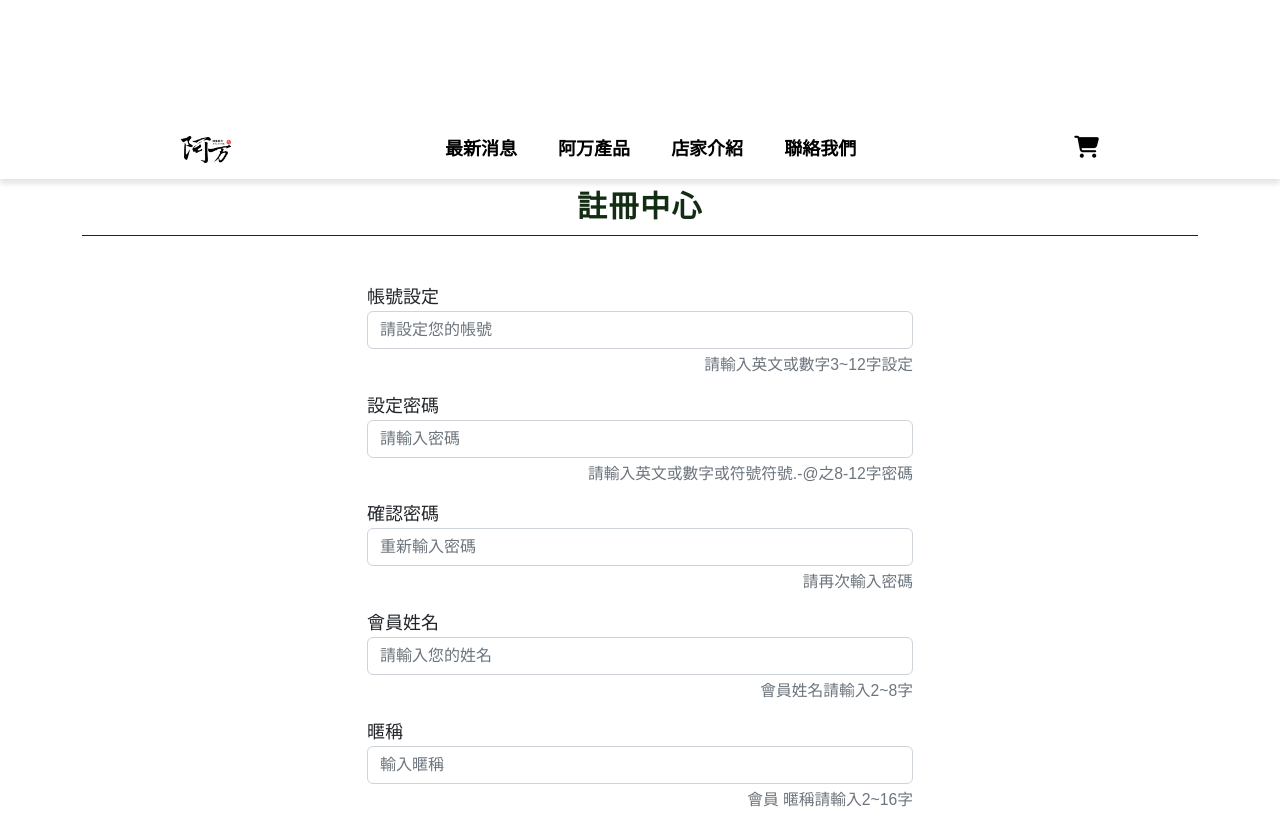
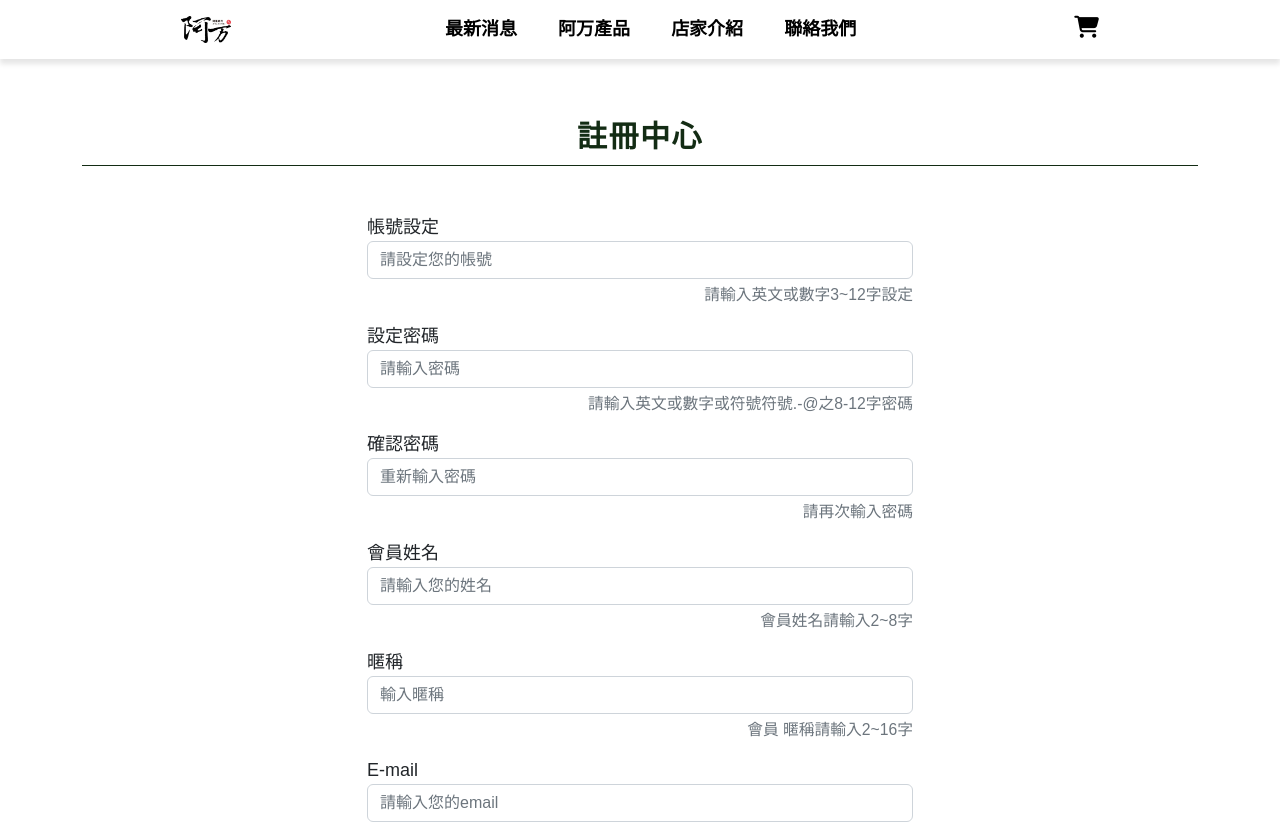
Before and after one commit to GingerPai/aWan, a plain HTML site: page register.html in a window 1280 px wide. Shown: the top 823 px of the page. Drawn offline with Linux system fonts and the light colour scheme.

Commit message:
Add files via upload

```diff
--- a/css/page.css
+++ b/css/page.css
@@ -6,14 +6,22 @@ h1.titleH1 {
     font-size: 30px;
     padding: 10px 20px;
     border-bottom: 1px solid var(--webcolorDarkGreen);
+    /* margin-bottom: 30px; */
+}
+.pageHead {
+    padding-top: 50px;
 }
 h2 {
     font-size: 24px;
     font-weight: 900;
+    margin-top: 20px;
     margin-bottom: 30px;
     text-align: center;
     color: var(--webcolorDarkGreen);
 }
+/* h2:nth-child(1) {
+    margin-top: 0;
+} */
 h3,th {
     font-size: 18px;
     font-weight: 700;
@@ -23,9 +31,6 @@ h3,th {
 }
 th,td {
     vertical-align: middle;
-}
-body {
-    padding: 120px 0px;
 }
 .bdr {
     border: 1px solid #f00 !important;
@@ -41,3 +46,6 @@ body {
         font-size: 14px;
     }
 }
+@media screen and (max-width: 575px){
+
+}
--- a/css/style.css
+++ b/css/style.css
@@ -31,6 +31,7 @@ input::-webkit-inner-spin-button {
 }
 /* Firefox */
 input[type="number"] {
+    appearance: textfield;
     -moz-appearance: textfield;
 }
 .nav {
@@ -38,7 +39,7 @@ input[type="number"] {
     position: sticky;
     top: 0;
     left: 0;
-    z-index: 2;
+    z-index: 10;
     width: 100%;
     background-color: rgba(255,255,255,1.0);
 }
@@ -337,7 +338,9 @@ li {
     text-shadow: 2px 5px 5px rgba(0,0,0,0.2);
     z-index: 2;
     background-image: -webkit-linear-gradient(-45deg,#f0cc7e 0,#e8c47e 18%,#c78a03 60%,#efca84 87%, #f4e7cf 100%);
+    background-clip: text;
     -webkit-background-clip: text;
+    color: transparent;
     -webkit-text-fill-color: transparent;
 }
 
```
